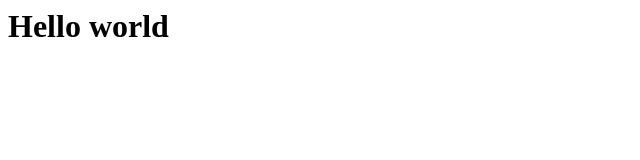
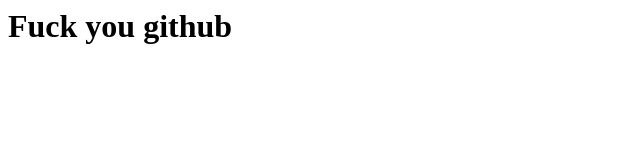
Before and after one commit to Neil-McCarthy/This-guy, a plain HTML site: page index.html in a window 1280 px wide. Shown: the whole page, without its empty margins (0-640 px from the left). Drawn offline with Linux system fonts and the light colour scheme.

Commit message:
Update index.html

```diff
--- a/index.html
+++ b/index.html
@@ -1 +1 @@
-<h1>Hello world</h1>
+<h1>Fuck you github</h1>
```
